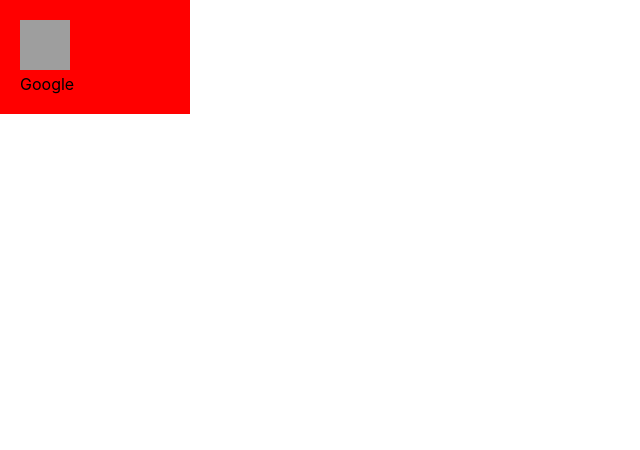
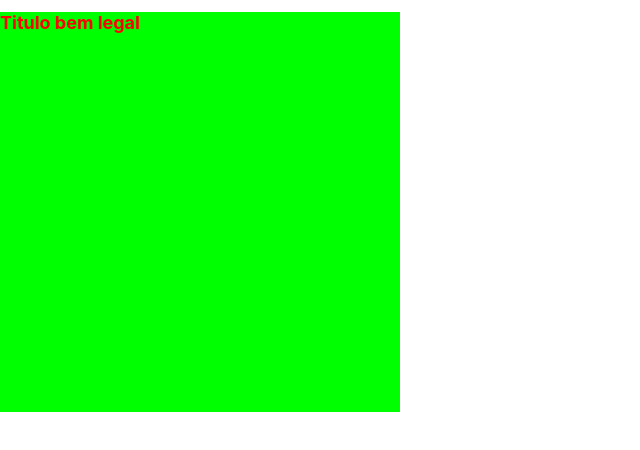
Before and after one commit to pedrosilva08/ReactJS, a React (Create React App) app in the folder react1/: page / in a window 1280 px wide. Shown: the top 450 px of the page, without its empty margins (0-640 px from the left). Built offline with nearby package versions, Linux system fonts and the light colour scheme; grey boxes are pictures that could not be loaded.

Commit message:
Instalando o Style components em React

```diff
--- a/react1/package.json
+++ b/react1/package.json
@@ -9,6 +9,7 @@
     "react": "^17.0.2",
     "react-dom": "^17.0.2",
     "react-scripts": "4.0.3",
+    "styled-components": "^5.3.0",
     "web-vitals": "^1.1.2"
   },
   "scripts": {
--- a/react1/src/App.js
+++ b/react1/src/App.js
@@ -1,6 +1,8 @@
 //todo elemento é uum componente
 import React from 'react';
-//import './App.css';
+import './App.css';
+import styled from 'styled-components';
+
 //apresentando classe como componente
 /*
 class App extends React.Component
@@ -147,10 +149,10 @@ function App()
     <Avatar url={user.url} name={user.name}/>
   </>;
 }
-export default App;
-*/
+
 //<------------------segunda forma de fazer------------------->
 //acrescentando css no componente via stylesheet
+
 function Avatar(props) {
   return(
   <div style={{backgroundColor:'#ff0000',padding: 20 ,width: 150}}>
@@ -170,4 +172,25 @@ function App()
     <Avatar url={user.url} name={user.name}/>
   </>;
 }
+
 export default App;
+*/
+//===============> aula 6 de react(styles) <====================
+const Site = styled.div`
+width:400px;
+height:400px;
+background-color #00ff00;
+`;
+const Title = styled.h1`
+color:#ff0000;
+font-size:18px;
+`;
+function App()
+{
+  return (
+    <Site>
+      <Title>Titulo bem legal</Title>
+    </Site>
+  )
+};
+export default App;
```
Also changed, not shown: 1 other file (tests, documents, lock files or other folders).
